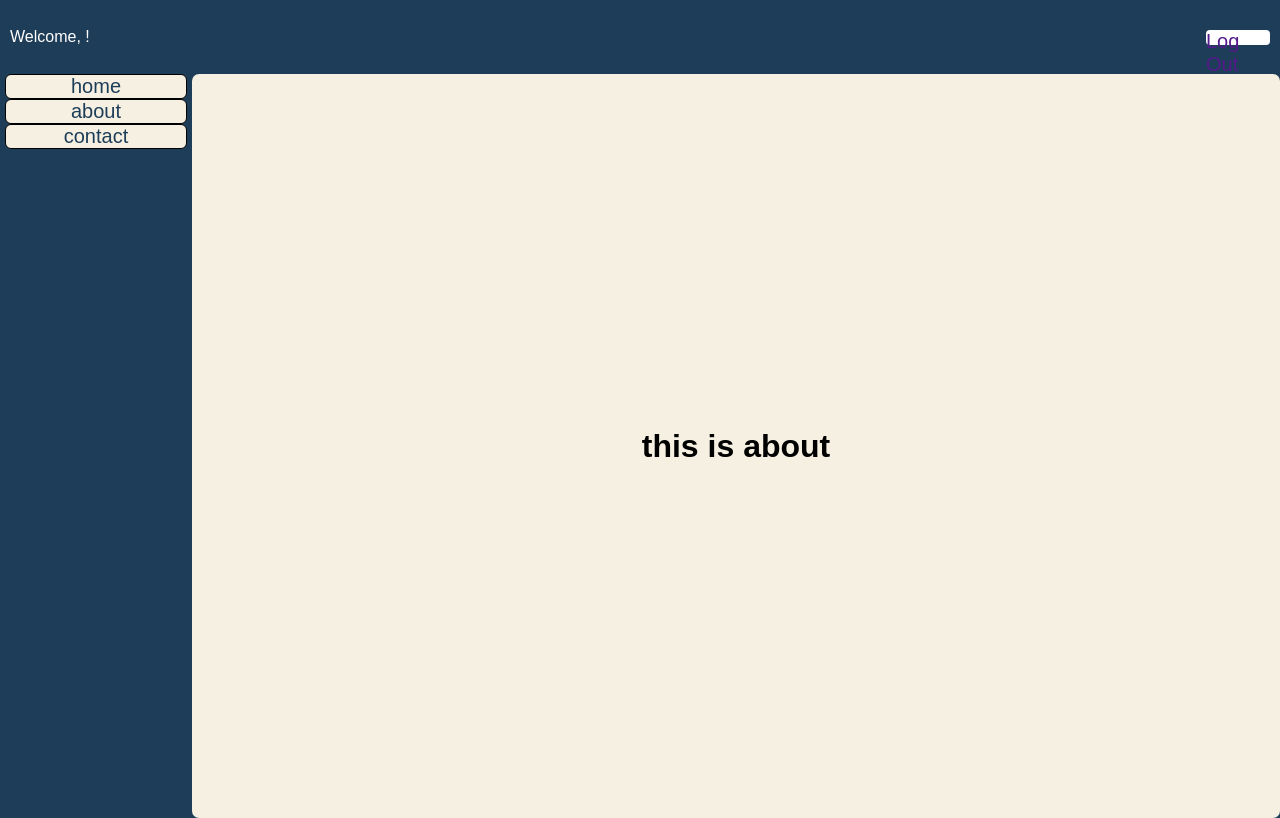
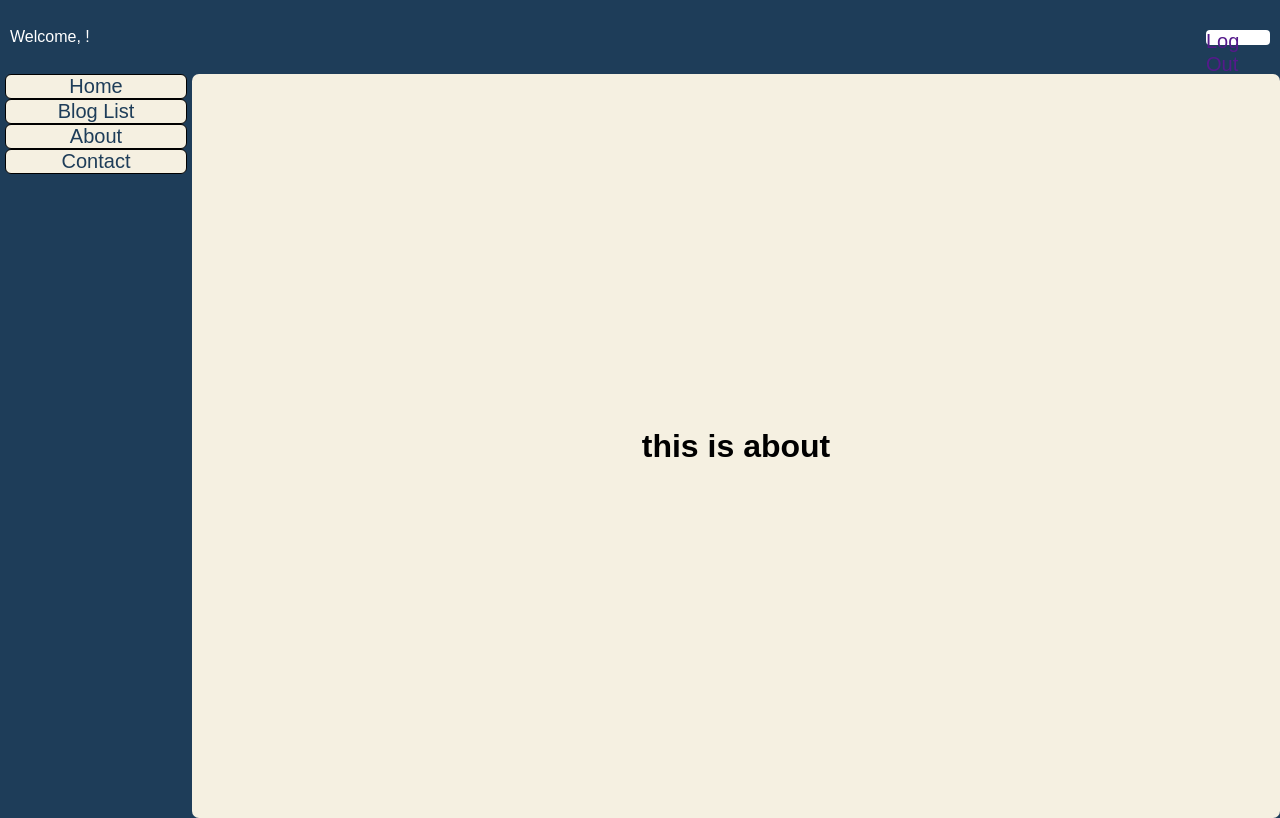
Before and after one commit to rexler05/activity-4, a Django app: page /about/ in a window 1280 px wide. Run offline with Django 5.2, Linux system fonts and the light colour scheme.

Commit message:
updating it again adding another button

```diff
--- a/app/templates/app/sidebar.html
+++ b/app/templates/app/sidebar.html
@@ -2,9 +2,11 @@
 
 {% block content%}
 
-    <a href="{% url 'home' %}" class="button"> home</a>
-    <a href="{% url 'about' %}" class="button"> about</a>
-    <a href="{% url 'contact' %}" class="button"> contact</a>
+    <a href="{% url 'home' %}" class="button"> Home</a>
+    <a href="{% url 'blog_list' %}" class="button"> Blog List</a>
+    <a href="{% url 'about' %}" class="button"> About</a>
+    <a href="{% url 'contact' %}" class="button"> Contact</a>
+
 
 
 {% endblock content%}
```
Also changed, not shown: db.sqlite3.
